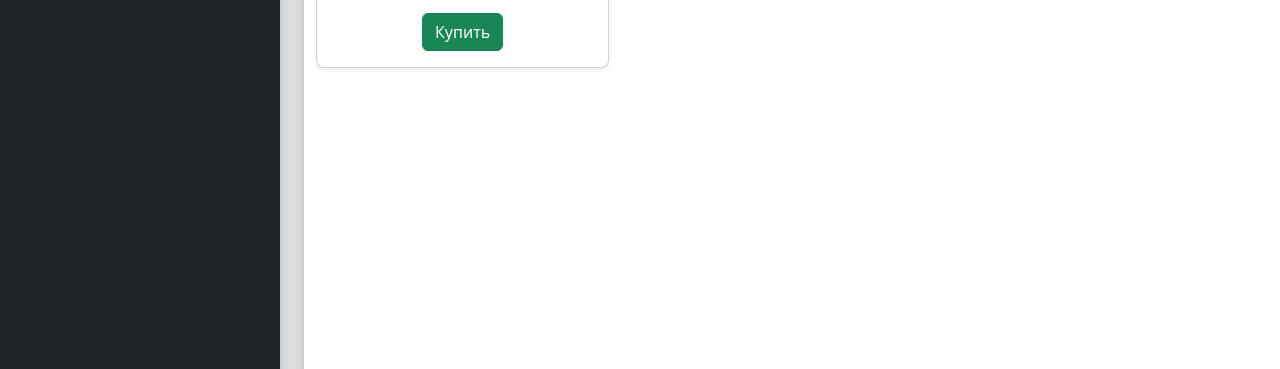
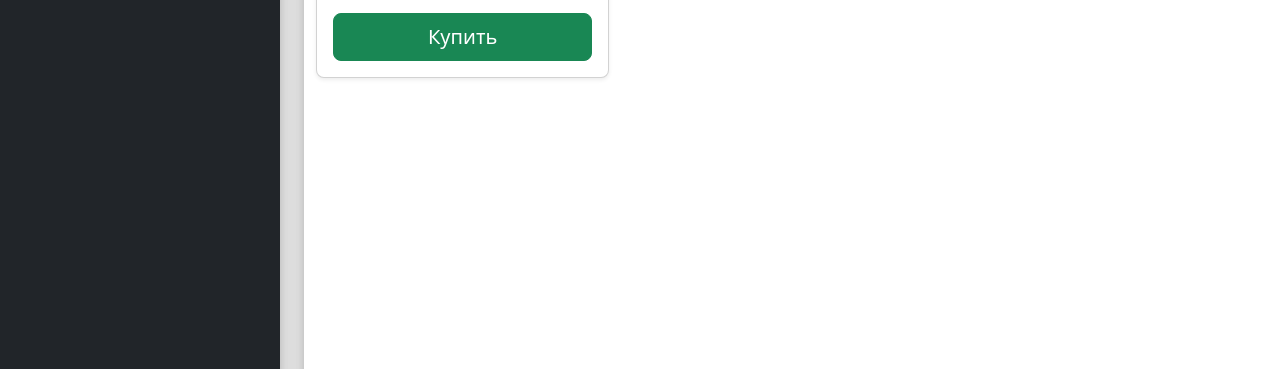
Before and after one commit to marceldio/task_bootstrap, a plain HTML site: page index.html in a window 1280 px wide. Shown: the part 361-730 px from the top of the page. Drawn offline with nearby package versions, Linux system fonts and the light colour scheme.

Commit message:
fix green button

```diff
--- a/index.html
+++ b/index.html
@@ -281,8 +281,9 @@
                                 Email support,
                                 Help center access
                             </p>
-                            <button type="button" class="btn btn-success">Купить</button>
-                            <!--<button type="button" class="w-100 btn btn-lg btn-outline-primary">Купить</button> -->
+                            <!-- <button type="button" class="btn btn-success">Купить</button> -->
+                            <!-- <button type="button" class="w-100 btn btn-lg btn-outline-primary btn btn-success">Купить</button> -->
+                            <button type="button" class="w-100 btn btn-lg btn btn-success">Купить</button>
                         </div>
                     </div>
                 </div>
```
